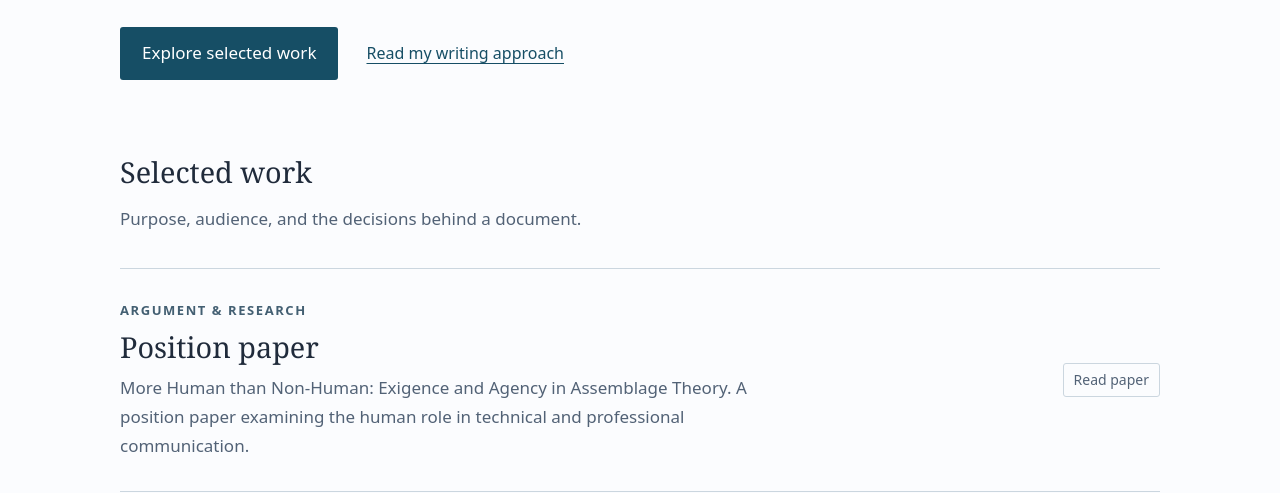
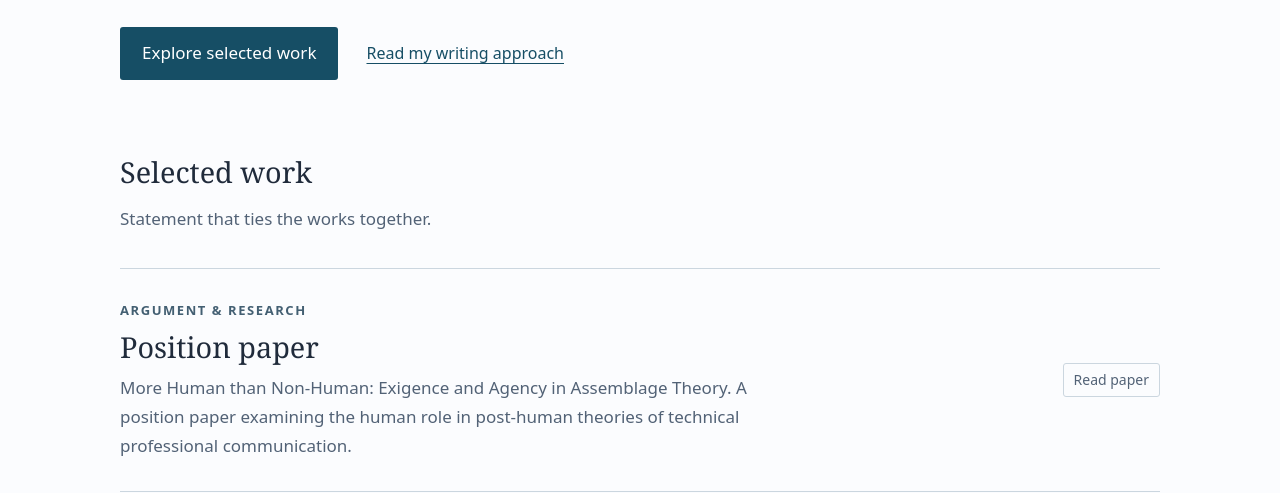
Before and after one commit to eahatch/writers-portfolio, a plain HTML site: page index.html in a window 1280 px wide. Shown: the part 459-952 px from the top of the page. Drawn offline with Linux system fonts and the light colour scheme.

Commit message:
Removed some cheese

```diff
--- a/index.html
+++ b/index.html
@@ -23,14 +23,14 @@
       <section>
         <div class="section-heading">
           <h2>Selected work</h2>
-          <p>Purpose, audience, and the decisions behind a document.</p>
+          <p>Statement that ties the works together.</p>
         </div>
         <div class="work-list">
           <a class="work-item" href="work/position-paper.html">
             <div>
               <p class="eyebrow">Argument &amp; research</p>
               <h2>Position paper</h2>
-              <p>More Human than Non-Human: Exigence and Agency in Assemblage Theory. A position paper examining the human role in technical and professional communication.</p>
+              <p>More Human than Non-Human: Exigence and Agency in Assemblage Theory. A position paper examining the human role in post-human theories of technical professional communication.</p>
             </div>
             <span class="tag">Read paper</span>
           </a>
```
Also changed, not shown: selected-work.html (+1 -1 lines).
